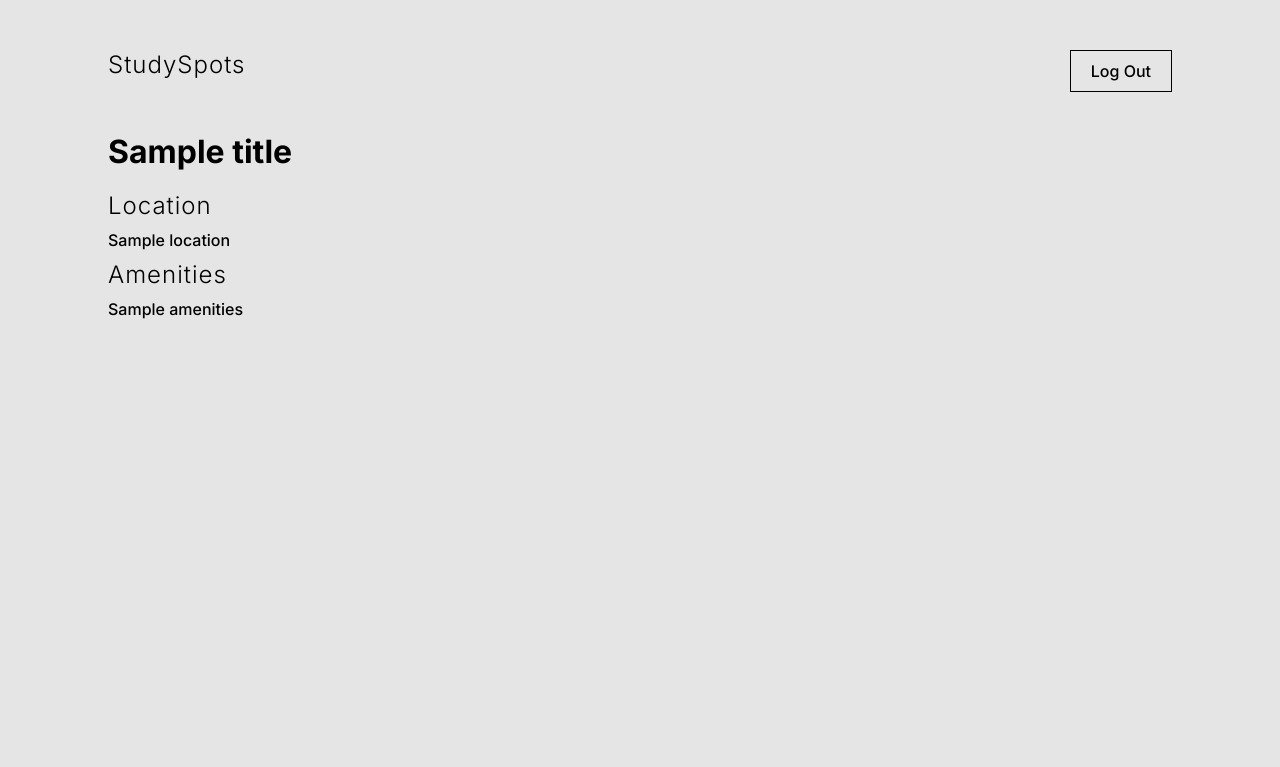
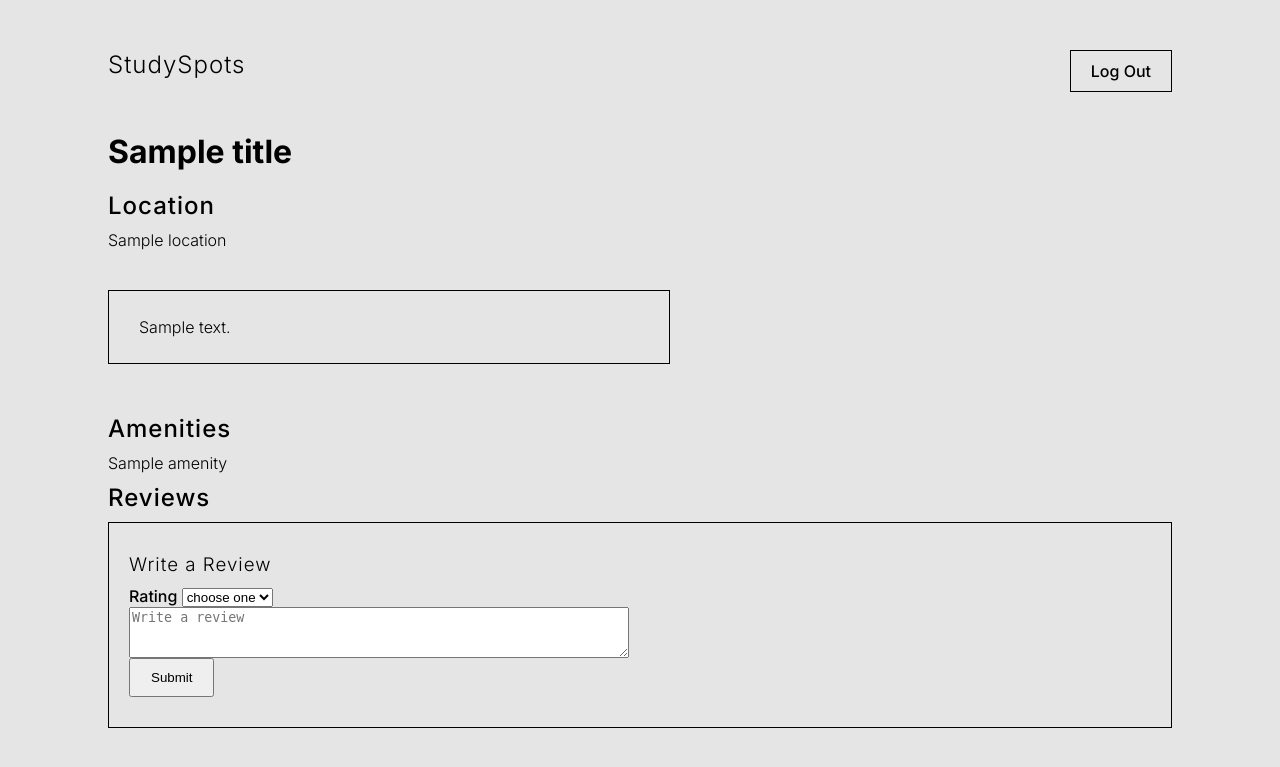
Before and after one commit to Wellesley-Study-Spots/StudySpots, a Flask app: template templates/spot.html in a window 1280 px wide. Shown: the top 767 px of the page. Run offline with Flask 2, Linux system fonts and the light colour scheme; the template is opened without the code that fills it: most values are stand-ins (such as "Sample title", 1, 10 or a date in 2020).

Commit message:
edited spot page and added review form

```diff
--- a/app.py
+++ b/app.py
@@ -131,20 +131,24 @@ def addspot():
 
 
 #Creates the individual study spot page
-@app.route('/studyspot/<int:sid>',  methods=["GET"])
+@app.route('/studyspot/<int:sid>',  methods=["GET", "POST"])
 def studyspot_lookup(sid):
     conn = dbi.connect()
-    studyspot = dbsearch_app.spot_lookup(conn, sid)
-    if not studyspot:
-        flash('Study spot does not exist')
-        return redirect(url_for('homepage'))
+    if request.method == 'GET':
+        studyspot = dbsearch_app.spot_lookup(conn, sid)
+        if not studyspot:
+            flash('Study spot does not exist')
+            return redirect(url_for('homepage'))
 
-    title = studyspot['spotname']
-    description = studyspot['description']
-    location = studyspot['location']
-    amenities = studyspot['amenities']
+        title = studyspot['spotname']
+        description = studyspot['description']
+        location = studyspot['location']
+        amenities = studyspot['amenities'].split(",")
 
-    return render_template('spot.html', title=title, description = description, location = location, amenities  = amenities)
+        return render_template('spot.html', title=title, description = description, location = location, amenities  = amenities)
+    else:
+        return render_template('spot.html', title=title, description = description, location = location, amenities  = amenities)
+
 
 @app.route('/search/', methods=["GET"])
 def search():
--- a/static/style.css
+++ b/static/style.css
@@ -242,3 +242,44 @@ a:hover {
 .search-description{
     text-align: left;
 }
+
+
+/* for spot.html */
+.spot_content_p{
+    text-align: left;
+    font-weight: 300;
+    padding: 0px;
+    margin: 0px;
+
+}
+
+.spot_description{
+    border: 1px solid black;
+    max-width: 500px;
+    padding: 0px 30px;
+    margin: 40px 0px;
+}
+.spot_description_p{
+    text-align: left;
+}
+
+.spot_amenities{
+    display: flex;
+    justify-content: space-between;
+    max-width: 500px;
+}
+.spot_amenities_p{
+    font-weight: 300;
+    padding: 0px;
+    margin: 0px;
+}
+
+.spot_title{
+    font-weight: 500;
+}
+
+.review-form{
+    border: 1px solid black;
+    padding: 20px;
+
+}
--- a/templates/homepage.html
+++ b/templates/homepage.html
@@ -6,7 +6,7 @@
         <h3>Find and review on/off campus study spots</h3>
         <div class="search-container">
             <form class="search-container-form" action="{{url_for('search')}}">
-            <label for="kind">kind</label>
+            <label for="kind"></label>
             <select name="kind" id = "kind" required>
                 <option value="" disabled selected value>choose one</option>
                 <option value="location">location</option>
--- a/templates/search.html
+++ b/templates/search.html
@@ -6,7 +6,7 @@
     <h3>Find and review on/off campus study spots</h3>
     <div class="search-container">
         <form class="search-container-form" action="{{url_for('search')}}">
-        <label for="kind">kind</label>
+        <label for="kind"></label>
         <select name="kind" id = "kind" required>
             <option value="" disabled selected value>choose one</option>
             <option value="location">location</option>
--- a/templates/spot.html
+++ b/templates/spot.html
@@ -5,15 +5,45 @@
 <div class='addspot_margins'>
     <h1>{{title}}</h1>
 
+    <h2 class="spot_title">Location</h2>
     <div class='spot_content'>
-        <h2>Location</h2>
-            {{location}}
+            <p class="spot_content_p">{{location}}</p>
     </div>
 
-    <div class='spot_content'>
-      <h2>Amenities</h2>
-            {{amenities}}
+    <div class="spot_description">
+        <p class="spot_description_p">
+            {{description}}
+        </p>
     </div>
+
+    <h2 class="spot_title">Amenities</h2>
+    <div class='spot_amenities'>
+          {% for a in amenities %}
+              <p class = "spot_amenities_p">{{a}}</p>
+          {% endfor %}
+
+      </div>
+
+      <h2 class="spot_title">Reviews</h2>
+      <div class="review-form">
+        <h3>Write a Review</h3>
+        <form class="review-container-form" action="">
+            <label for="kind">Rating</label>
+            <select name="kind" id = "kind" required>
+                <option value="" disabled selected value>choose one</option>
+                <option value="1">1</option>
+                <option value="2">2</option>
+                <option value="3">3</option>
+                <option value="4">4</option>
+                <option value="4">5</option>
+            </select>
+            <label class = "addspot_label">
+                <textarea required name="description" rows="3" cols="50" placeholder="Write a review"></textarea>
+            </label>
+            <input class = "review-container-button" type="submit" value="Submit">
+        </form>
+      </div>
+
 
 </div>
 
```
